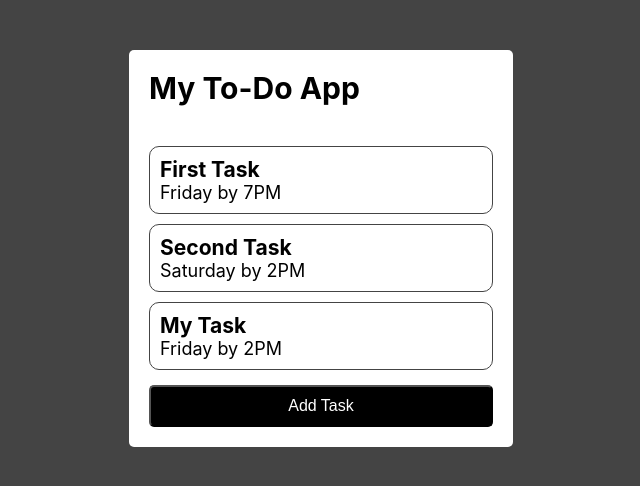
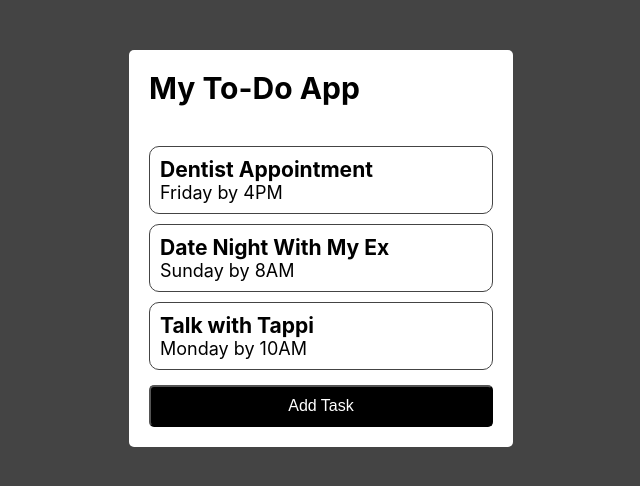
Before and after one commit to Prospertech-github/react-ToDo-App, a React (Create React App) app: page / in a window 1280 px wide. Shown: the top 486 px of the page, without its empty margins (319-959 px from the left). Built offline with nearby package versions, Linux system fonts and the light colour scheme; the HTML template or start-up script is replaced by a standard one.

Commit message:
Feat: List rendering for the task items

```diff
--- a/src/components/Button/Button.css
+++ b/src/components/Button/Button.css
@@ -11,3 +11,7 @@ button{
   border-radius: 5px;
   font-size: 1.6rem;
 }
+.btn-red{
+  background-color: rgb(119, 12, 12);
+  border: 1px solid rgb(119, 12, 12);
+}
--- a/src/components/Button/Button.jsx
+++ b/src/components/Button/Button.jsx
@@ -15,13 +15,15 @@ const Button = ({renderForm, viewFormState}) => {
 
 
   return (
-    <div className='button'>
-      <button onClick={renderForm}>
-        {viewFormState ? 'Close Form' : 'Add Task'}
-      </button>
-
-    </div>
-  )
+		<div className='button'>
+			<button
+				onClick={renderForm}
+				className={viewFormState ? 'btn-red' : ''}
+			>
+				{viewFormState ? 'Close Form' : 'Add Task'}
+			</button>
+		</div>
+  );
 }
 
 export default Button
--- a/src/components/TasksContainer.jsx
+++ b/src/components/TasksContainer.jsx
@@ -2,14 +2,35 @@ import React from 'react';
 import Task from './Task/Task';
 
 const TasksContainer = () => {
+	const tasks = [
+		{
+			id: 1,
+			taskName: 'Dentist Appointment',
+			taskDetails: 'Friday by 4PM',
+		},
+		{
+			id: 2,
+			taskName: 'Date Night With My Ex',
+			taskDetails: 'Sunday by 8AM',
+		},
+		{
+			id: 3,
+			taskName: 'Talk with Tappi',
+			taskDetails: 'Monday by 10AM',
+		}
+	];
+
+
 	return (
 		<div
 			className="taskContainer"
 			style={{ display: 'flex', gap: '1rem', flexDirection: 'column' }}
 		>
-			<Task taskName="First Task" taskDetails="Friday by 7PM" />
-			<Task taskName="Second Task" taskDetails="Saturday by 2PM" />
-			<Task />
+
+			{tasks.map((task, index) => {
+				return <Task key={'TSK' + index} taskName={task.taskName} taskDetails={task.taskDetails} />
+			})}
+
 		</div>
 	);
 };
```
